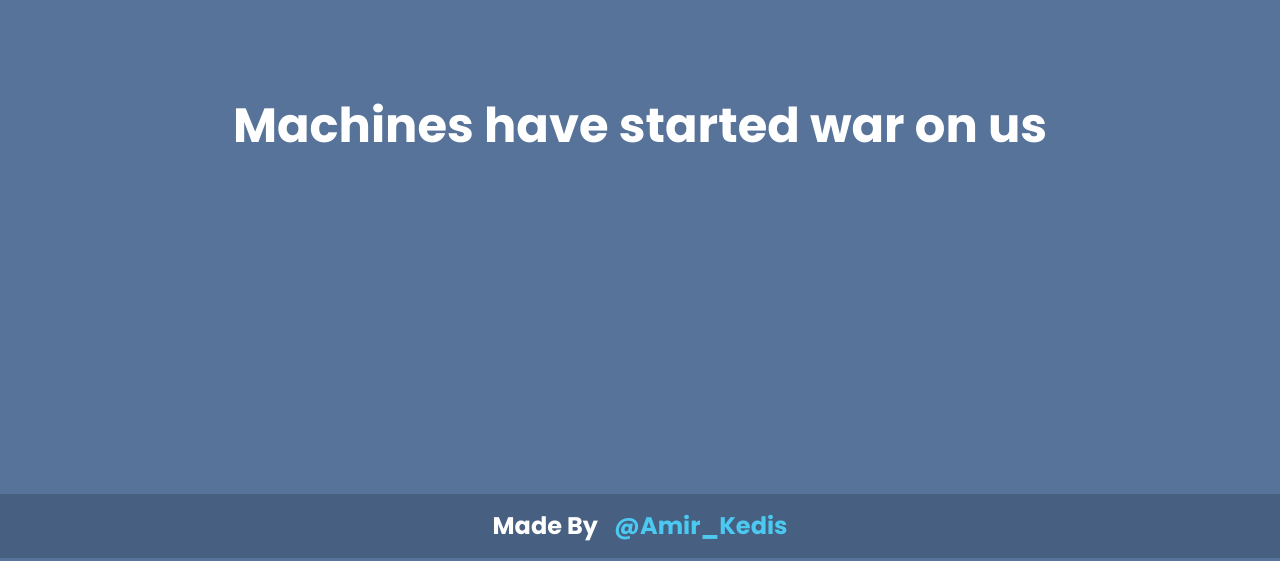
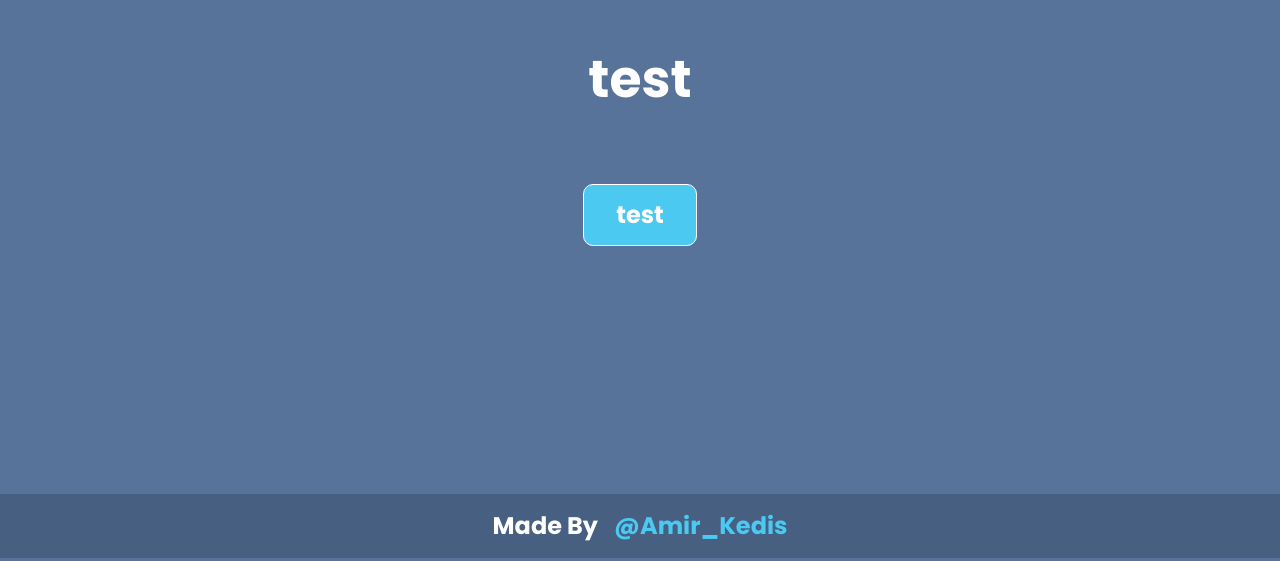
Before and after one commit to amir-kedis/rock-paper-scissors, a plain HTML site: page index.html in a window 1280 px wide. Shown: the part 242-803 px from the top of the page. Drawn offline with Linux system fonts and the light colour scheme.

Commit message:
ending section design

```diff
--- a/css/main.css
+++ b/css/main.css
@@ -138,3 +138,28 @@ body {
 .scores span {
     color: #4CC9F0;
 }
+
+/* ending */
+.ending {
+    display: flex;
+    flex-direction: column;
+    gap: 2rem;
+    height: 100%;
+    justify-content: center;
+    align-items: center;
+}
+
+.ending h2 {
+    font-size: 52px;
+}
+
+.ending .btn {
+    background-color: #4CC9F0;
+    border: 1px solid #FFF;
+    font-size: 24px;
+    font-weight: bold;
+    color: #FFF;
+    border-radius: 10px;
+    padding: 1rem 2rem;
+    cursor: pointer;
+}
--- a/index.html
+++ b/index.html
@@ -18,12 +18,12 @@
   <body>
     <div class="game">
       <div class="content">
-        <div class="intro">
+        <div class="intro hidden">
           <p>welcome to The end Of times</p>
           <p class="hidden">Machines have started war on us</p>
           <p class="hidden">you Have to win this war</p>
         </div>
-        <div class="choice_panel">
+        <div class="choice_panel hidden">
           <h2>Choose Your Weapon carefully</h2>
           <div class="choice_panel__choices">
             <div data-choice="r" class="choice">✊</div>
@@ -52,6 +52,10 @@
             </div>
           </div>
         </div>
+        <div class="ending">
+          <h2>test</h2>
+          <button id="reset" class="btn">test</button>
+        </div>
       </div>
       <div class="footer">
         Made By
--- a/js/main.js
+++ b/js/main.js
@@ -60,9 +60,16 @@ function game() {
                 userScore++;
             } else if (winner == "computer") {
                 computerScore++;
+
             }
-            // show the winner
-            showWinner(winner, computerSelection, userSelection, userScore, computerScore);
+
+            if (userScore >= 5 || computerScore >= 5) {
+                delcareFinalWinner(winner);
+                return 0;
+            } else {
+                // show the winner
+                showWinner(winner, computerSelection, userSelection, userScore, computerScore);
+            }
 
         });
     }
@@ -128,6 +135,10 @@ function showWinner(winner, computerSelection, userSelection, userScore, compute
 
 }
 
+function delcareFinalWinner(winner) {
+    console.log(winner);
+}
+
 
 /* makes the intro story at the beginning
  * shows every paragraph in order one by one
@@ -176,6 +187,6 @@ function startIntro() {
 }
 
 // intro code
-window.addEventListener("DOMContentLoaded", startIntro)
+// window.addEventListener("DOMContentLoaded", startIntro)
 
 game();
```
